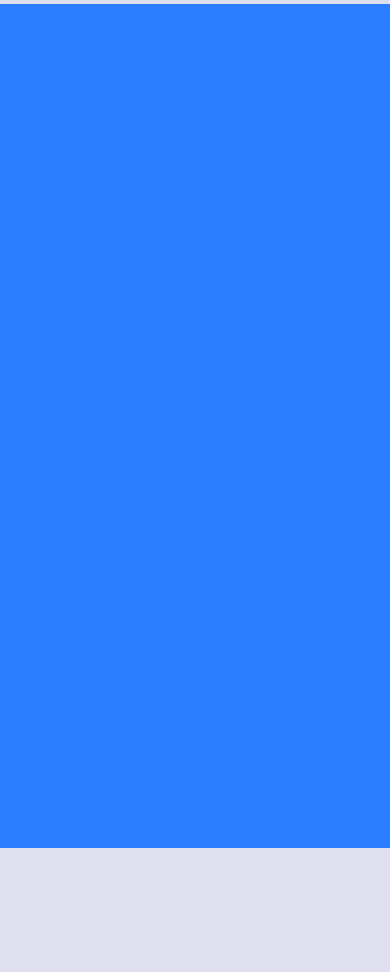
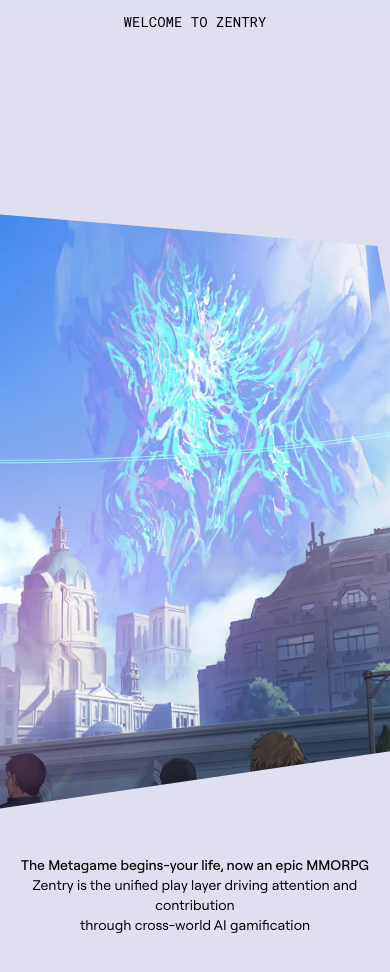
Before and after one commit to MammonXXIX/zentry-clone, a Next.js app: page / in a window 390 px wide. Shown: the part 840-1812 px from the top of the page. Before the commit the page ends 1688 px from the top, so only its background shows below. Built offline with nearby package versions, Linux system fonts and the light colour scheme; grey boxes are pictures that could not be loaded.

Commit message:
add about section

```diff
--- /dev/null
+++ b/src/app/components/About.tsx
@@ -0,0 +1,68 @@
+"use client";
+
+import { useGSAP } from "@gsap/react";
+import gsap from "gsap";
+import { ScrollTrigger } from "gsap/all";
+import AnimatedTitle from "./AnimatedTitle";
+
+gsap.registerPlugin(ScrollTrigger);
+
+const About = () => {
+  useGSAP(() => {
+    const clipAnimation = gsap.timeline({
+      scrollTrigger: {
+        trigger: "#clip",
+        start: "center center",
+        end: "+=800 center",
+        scrub: 0.5,
+        pin: true,
+        pinSpacing: true,
+      },
+    });
+
+    clipAnimation.to("#about-image", {
+      clipPath: "polygon(0% 0%, 100% 0%, 100% 100%, 0% 100%)",
+      width: "100vw",
+      height: "100vh",
+      borderRadius: 0,
+    });
+  });
+
+  return (
+    <div id="about" className="min-h-screen w-screen">
+      <div className="relative flex flex-col items-center pt-2 text-center">
+        <h1 className="font-general text-sm uppercase md:text-[10px]">
+          welcome to zentry
+        </h1>
+        <AnimatedTitle
+          title="disc<span>o</span>ver the world's <br /> largest shared <span>a</span>dventure"
+          className="mt-5"
+        />
+      </div>
+      <div className="relative h-dvh w-screen" id="clip">
+        <div
+          className="about-clip-path absolute left-1/2 z-50 h-[90vh] w-[38rem] -translate-x-1/2"
+          id="about-image"
+        >
+          <img
+            src="images/about.webp"
+            alt="Background"
+            className="size-full object-cover"
+          />
+        </div>
+        <div className="absolute bottom-10 w-screen text-center text-sm">
+          <p className="font-robert-medium">
+            The Metagame begins-your life, now an epic MMORPG
+          </p>
+          <p className="font-robert-regular">
+            Zentry is the unified play layer driving attention and contribution{" "}
+            <br />
+            through cross-world AI gamification
+          </p>
+        </div>
+      </div>
+    </div>
+  );
+};
+
+export default About;
--- /dev/null
+++ b/src/app/components/AnimatedTitle.tsx
@@ -0,0 +1,51 @@
+import { useGSAP } from "@gsap/react";
+import gsap from "gsap";
+import { useEffect, useRef } from "react";
+
+type AnimatedTitleProps = {
+  title: string;
+  className?: string;
+};
+
+const AnimatedTitle = ({ title, className }: AnimatedTitleProps) => {
+  const titleRef = useRef(null);
+
+  useGSAP(
+    () => {
+      const titleAnimation = gsap.timeline({
+        scrollTrigger: {
+          trigger: titleRef.current,
+          start: "100 bottom",
+          end: "center bottom",
+          toggleActions: "play none none reverse",
+        },
+      });
+
+      titleAnimation.to(".animated-word", {
+        opacity: 1,
+        transform: "translate3d(0, 0, 0) rotateY(0deg) rotateX(0deg)",
+        ease: "power2.inOut",
+        stagger: 0.02,
+      });
+    },
+    { scope: titleRef },
+  );
+
+  return (
+    <h1 ref={titleRef} className={`special-font hero-heading ${className}`}>
+      {title.split("<br />").map((line, index) => (
+        <div key={index} className="flex justify-center gap-3">
+          {line.split(" ").map((word, lineIndex) => (
+            <p
+              key={lineIndex}
+              className="animated-word"
+              dangerouslySetInnerHTML={{ __html: word }}
+            />
+          ))}
+        </div>
+      ))}
+    </h1>
+  );
+};
+
+export default AnimatedTitle;
--- /dev/null
+++ b/src/app/components/Navbar.tsx
@@ -0,0 +1 @@
+const Navbar = () => {};
--- a/src/app/globals.css
+++ b/src/app/globals.css
@@ -51,6 +51,10 @@
     clip-path: polygon(0 0, 100% 0, 100% 100%, 0 100%);
   }
 
+  .about-clip-path {
+    clip-path: polygon(5% 10%, 80% 15%, 95% 80%, 10% 90%);
+  }
+
   .absolute-center {
     @apply absolute top-1/2 left-1/2 translate-x-[-50%] translate-y-[-50%];
   }
@@ -61,7 +65,13 @@
   }
 
   .hero-heading {
-    @apply font-zentry-regular text-5xl font-black uppercase sm:right-10 sm:text-7xl md:text-9xl lg:text-[12rem];
+    @apply font-zentry-regular text-4xl font-black uppercase sm:right-10 sm:text-5xl md:text-6xl lg:text-7xl;
+  }
+
+  .animated-word {
+    transform: translate3d(10px, 50px, -60px) rotateY(60deg) rotateX(-40deg);
+    transform-origin: 50% 50% -150px !important;
+    will-change: opacity, transform;
   }
 }
 
--- a/src/app/page.tsx
+++ b/src/app/page.tsx
@@ -1,10 +1,11 @@
+import About from "./components/About";
 import Hero from "./components/Hero";
 
 const Home = () => {
   return (
     <main className="min-h-screen w-screen overflow-x-hidden">
       <Hero />
-      <section className="min-h-screen bg-blue-500" />
+      <About />
     </main>
   );
 };
```
